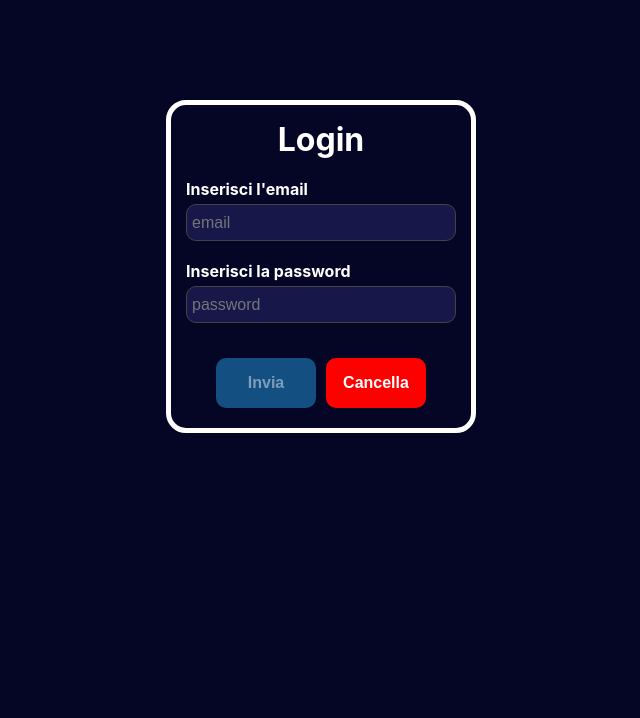
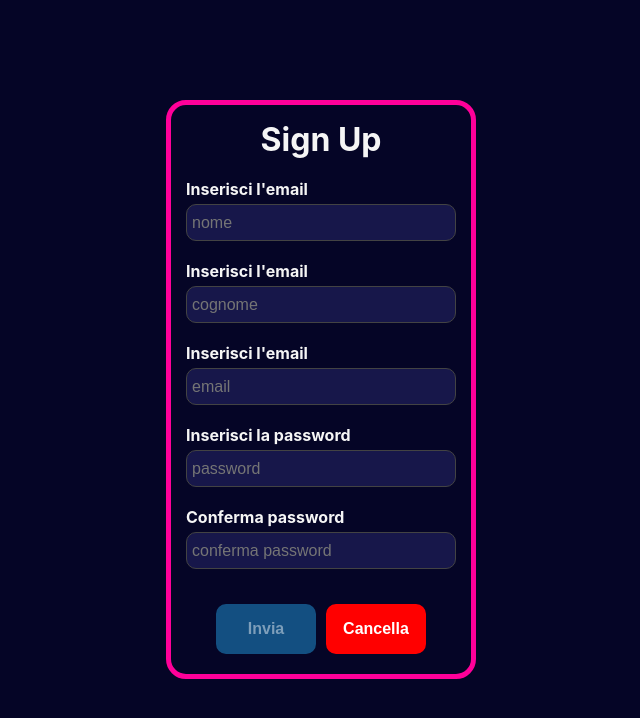
Before and after one commit to Immortalis202/pwparking, a React (Create React App) app: page / in a window 1280 px wide. Shown: the top 718 px of the page, without its empty margins (319-959 px from the left). Built offline with nearby package versions, Linux system fonts and the light colour scheme.

Commit message:
form registrazione

```diff
--- a/src/Components/SignIn/sign-in.css
+++ b/src/Components/SignIn/sign-in.css
@@ -6,7 +6,7 @@ body {
     display: flex;
     justify-content: center;
     align-items: center;
-    color: white;
+    color: whitesmoke;
     margin-top: 100px;
 }
 
@@ -17,7 +17,7 @@ body {
     flex-direction: column;
     width: 35%;
     max-width: 300px;
-    border: solid 5px white;
+    border: solid 5px #ff0099;
     border-radius: 20px;
     min-width: 250px;
 }
@@ -54,6 +54,9 @@ body {
     font-size: 100%;
     margin-top: 5px;
     padding: 0px 5px;
+}
+.form-container form div.input input:hover {
+    border-color: #ff0099;
 }
 
 .form-container form div.button {
--- a/src/Components/SignIn/sign-in.js
+++ b/src/Components/SignIn/sign-in.js
@@ -2,16 +2,22 @@ import React, { useState, useEffect } from "react";
 import './sign-in.css';
 
 const SignIn = () => {
+    const [nome, setNome] = useState('');
+    const [cognome, setCognome] = useState('');
     const [email, setEmail] = useState('');
     const [password, setPassword] = useState('');
+    const [confermaPassword, setConfermaPassword] = useState('');
     const [emailValid, setEmailValid] = useState(false);
     const [passwordValid, setPasswordValid] = useState(false);
     const [user, setUser] = useState("");
 
     const login = (event) => {
         const form = event.target;
+        const nome = form.event.value;
+        const cognome = form.event.value;
         const email = form.email.value;
         const password = form.password.value;
+        const confermaPassword = form.confermaPassword.value;
     }
 
     useEffect(() => {
@@ -43,7 +49,15 @@ const SignIn = () => {
             ) : (
                 <div className="form-container">
                     <form method="post" onSubmit={login}>
-                        <h1>Login</h1>
+                        <h1>Sign Up</h1>
+                        <div className="input">
+                            <label>Inserisci l'email</label>
+                            <input type="text" name="nome" placeholder="nome" onChange={(e) => setNome(e.target.value)} />
+                        </div>
+                        <div className="input">
+                            <label>Inserisci l'email</label>
+                            <input type="text" name="cognome" placeholder="cognome" onChange={(e) => setCognome(e.target.value)} />
+                        </div>
                         <div className="input">
                             <label>Inserisci l'email</label>
                             <input type="email" name="email" placeholder="email" onChange={(e) => setEmail(e.target.value)} />
@@ -51,6 +65,10 @@ const SignIn = () => {
                         <div className="input">
                             <label>Inserisci la password</label>
                             <input type="password" name="password" placeholder="password" onChange={(e) => setPassword(e.target.value)} />
+                        </div>
+                        <div className="input">
+                            <label>Conferma password</label>
+                            <input type="password" name="conferma-password" placeholder="conferma password" onChange={(e) => setConfermaPassword(e.target.value)} />
                         </div>
                         <div className="button">
                             <input type="submit" value="Invia" className="submit" disabled={!(emailValid && passwordValid)} />
```
